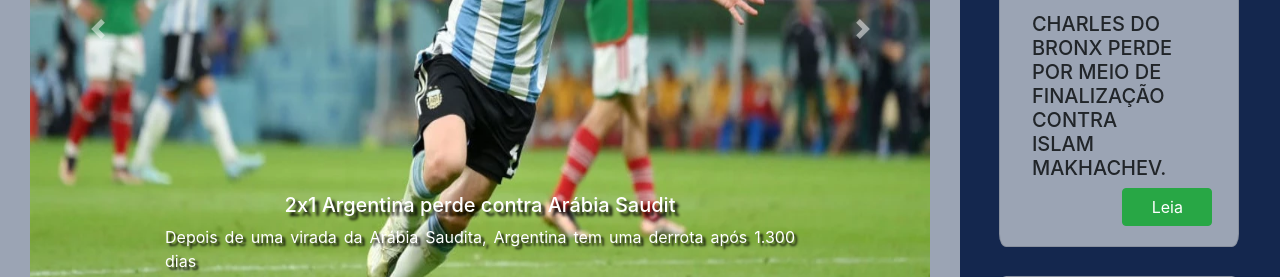
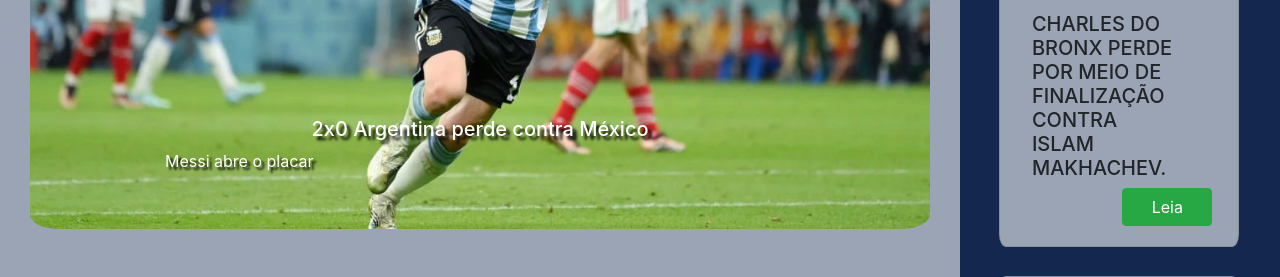
Before and after one commit to senacrs-emti/2022-1T-jornal-G3, a PHP site: page /2022-1T-jornal-G3/futebol.php in a window 1280 px wide. Shown: the part 759-1036 px from the top of the page. Run offline with PHP 8.4, Linux system fonts and the light colour scheme.

Commit message:
futebol imagens carousel-Rian
Rian fez um pouco das imagens nesse pc e dar commit para trocar de pc

```diff
--- a/futebol.php
+++ b/futebol.php
@@ -11,24 +11,24 @@ include_once './includes/_header.php';
 
   <div class="carousel-inner">
     <div class="carousel-item active">
-      <img class="d-block w-100 carousel-imgs" height="600px" src="./contents/messi.png" alt="First slide">
+      <img class="d-block w-100 carousel-imgs" height="500px" src="./contents/messi.png" alt="First slide">
       <div class="carousel-caption d-none d-md-block">
-    <h5 class="shadow-text">2x1 Argentina perde contra Arábia Saudit</h5>
-    <p class="shadow-text">Depois de uma virada da Arábia Saudita, Argentina tem uma derrota após 1.300 dias</p>
+    <h5 class="shadow-text">2x0 Argentina perde contra México</h5>
+    <p class="shadow-text">Messi abre o placar </p>
   </div>
   </div>
   <div class="carousel-item">
-      <img class="d-block w-100 carousel-imgs" height="600px" src="./contents/richarlison.png" alt="Second slide">
+      <img class="d-block w-100 carousel-imgs" height="500px" src="./contents/richarlison.png" alt="Second slide">
       <div class="carousel-caption d-none d-md-block">
-    <h5 class="shadow-text">0x0 Dinamarca e Tunísia empatam</h5>
-    <p class="shadow-text">Com Eriksen Dinamarca tem um empate com um possível penalti e algumas chances, porém não sai nem um gol.</p>
+    <h5 class="shadow-text">2X0 com dois de Richarlison, Brasil bate Sérvia</h5>
+    <p class="shadow-text">Richarlison faz dois gols incluindo um golaço</p>
   </div>
   </div>
     <div class="carousel-item">
-      <img class="d-block w-100 carousel-imgs" height="600px" src="./contents/japao-derrota-alemanha.jpg" alt="Third slide">
+      <img class="d-block w-100 carousel-imgs" height="500px" src="./contents/japao-derrota-alemanha.jpg" alt="Third slide">
       <div class="carousel-caption d-none d-md-block">
     <h5 class="shadow-text">2x1 Japão Vira da Alemanha </h5>
-    <p class="shadow-text">Após um gol de pênalti, o Japão vira o jogo contra a Alemanha de forma parecida com a virada da Arábia Saudia sob a Argentina</p>
+    <p class="shadow-text">Após um gol de pênalti da Alemanha, o Japão vira o jogo contra a Alemanha de forma parecida com a virada da Arábia Saudia sob a Argentina</p>
 
   </div>
   </div>
```
